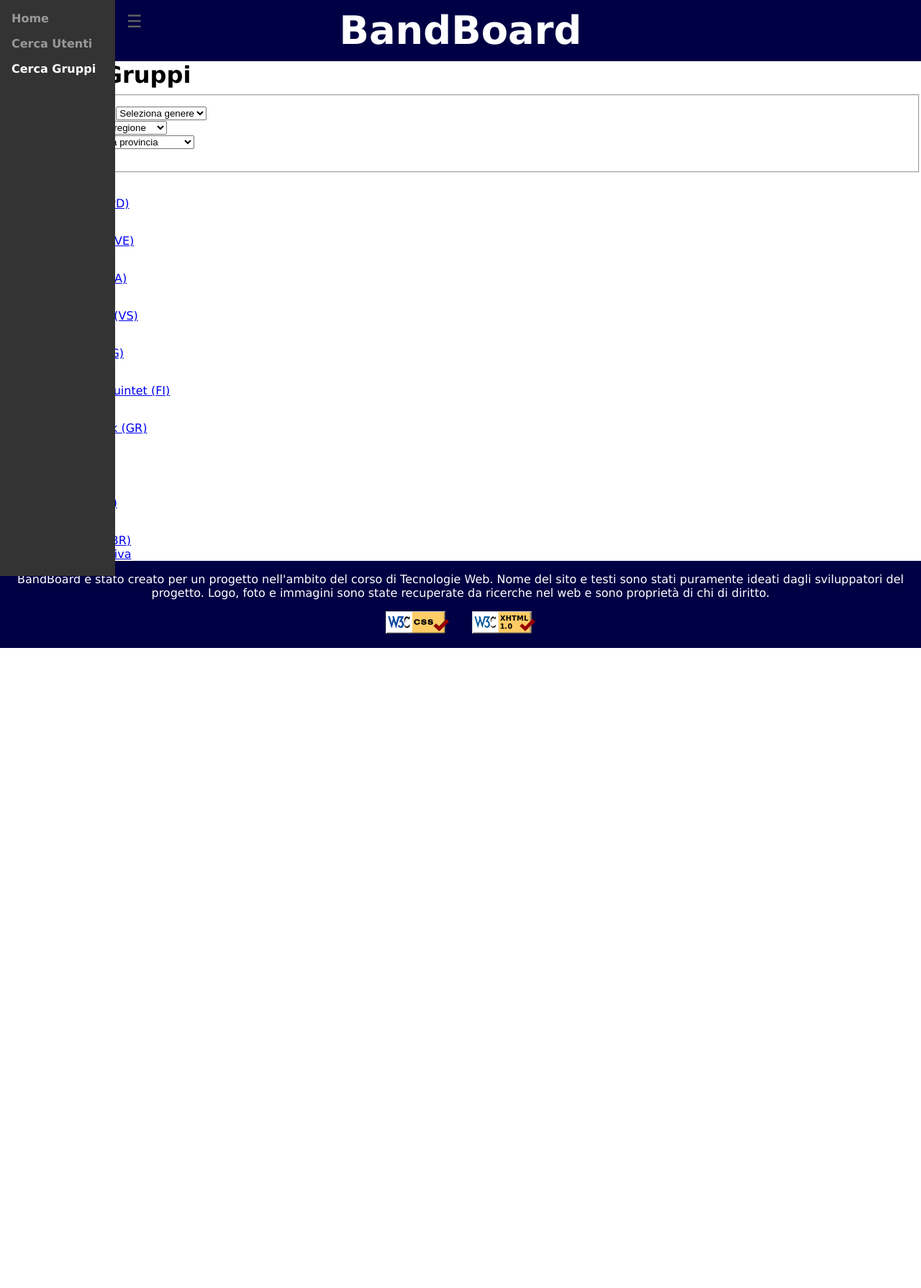
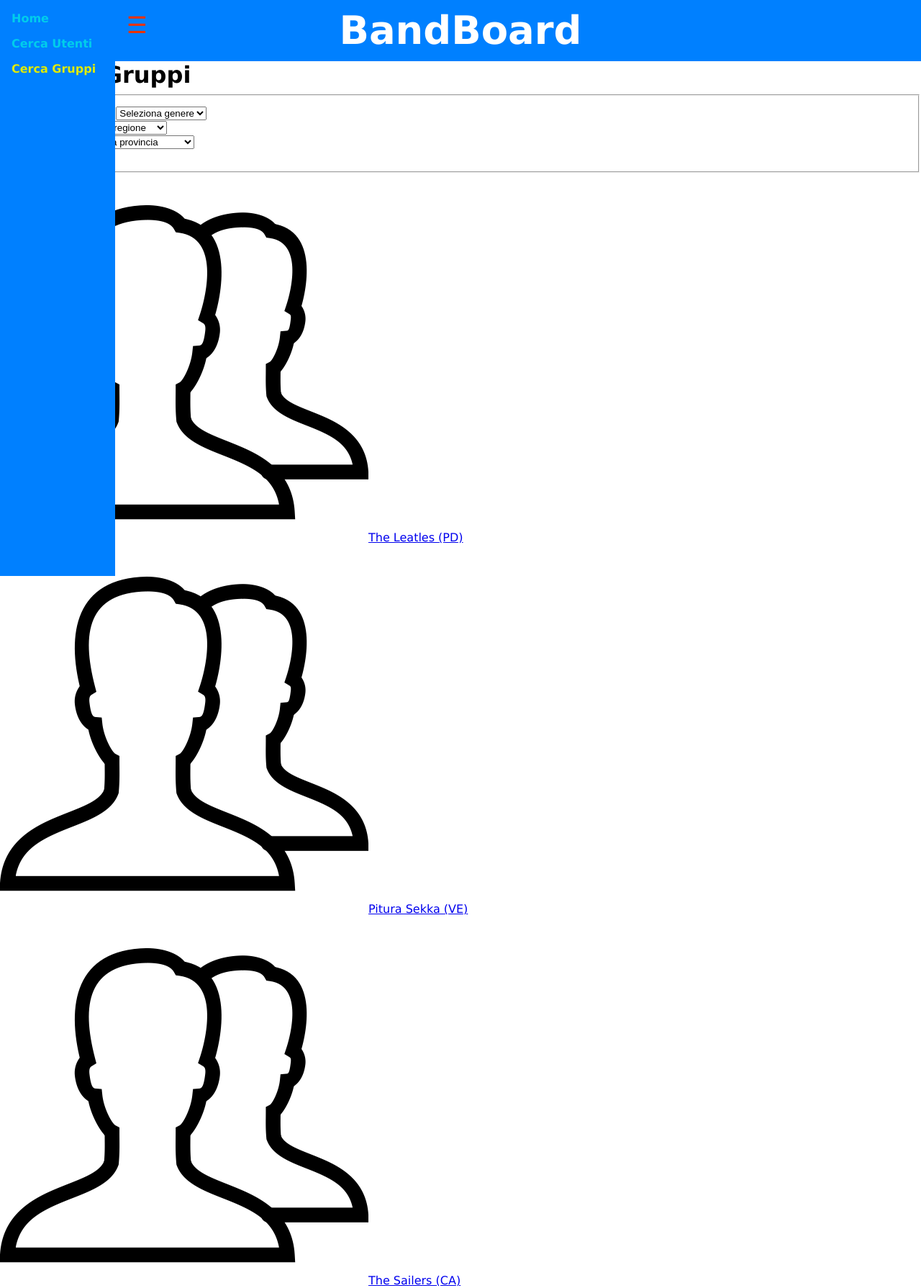
Before and after one commit to TecWebProject/TecWebProject, a PHP site: page /cercaGruppi/index.php in a window 1280 px wide, after a click that opens the changed part. Shown: the top 1789 px of the page at 72% size. Before the commit the page ends 900 px from the top, so only its background shows below. Run offline with PHP 8.4, Linux system fonts and the light colour scheme; data comes from the database, SQL or seed files in the repository.

Commit message:
Sistemata home e test colori menu,header,footer

```diff
--- a/lib/css/style.css
+++ b/lib/css/style.css
@@ -1,4 +1,3 @@
-/* per tutte le pagine */
 html, body {
   margin: 0;
   padding: 0;
@@ -18,7 +17,7 @@
 }
 
 #header {
-  background-color: #004;
+  background-color: #0080FF;
   color: white;
   text-align: center;
 }
@@ -29,7 +28,7 @@
 }
 
 #footer {
-  background: #004;
+  background: #0080FF;
   color: white;
   text-align: center;
   max-width: 100%;
@@ -40,8 +39,8 @@
   margin-bottom: 1em;
 }
 
-#footer img {
-  margin: 0 1em;
+#footer div img {
+  margin: 0.5em;
 }
 
 .logout {
@@ -53,10 +52,42 @@
 #content #testo {
   padding: 1em;
   font-size: 1.5em;
+  text-align: center;
 }
 
-.listImage {
+.suggeriti {
+  text-align: center;
+}
+
+.suggeriti p {
+  padding: 0.5em;
+  text-align: left;
+}
+
+.suggeriti ul {
+  padding: 0.5em;
+}
+
+.suggeriti li.elementResult {
+  display: inline-block;
+  width: 8em;
+  vertical-align: top;
+}
+
+.suggeriti li.elementResult a {
+  display: block;
+  height: 100%;
+  width: 100%;
+  text-align: center;
+}
+
+.suggeriti li.elementResult a .listImage {
+  height: 3em;
   width: 3em;
+}
+
+.suggeriti li.elementResult a p {
+  text-align: center;
 }
 
 /* MENU */
@@ -76,26 +107,24 @@
 }
 
 #menu_button {
-  color: #666;
   position: fixed;
   left: 0;
   margin: 1em 0 0 1em;
 }
 
 #menu_button a {
-  font-size: 150%;
+  color: #EB3200;
+  font-size: 200%;
 }
 
 .nav {
   font-family: Verdana, Arial, Helvetica, sans-serif;
-  background: #333;
+  background: #0080FF;
   position: fixed;
   top: 0;
   right: 100%;
   width: 10em;
   height: 100%;
-  -webkit-transition: left 2s, right 2s;
-  transition: left 2s, right 2s;
 }
 
 .nav ul {
@@ -106,15 +135,15 @@
 
 .nav ul li {
   font-weight: bold;
-  color: #fff;
+  color: #E0EB00;
   margin: 1em;
 }
 
 .nav ul li a {
-  color: rgba(255, 255, 255, 0.5);
+  color: #00CDEB;
   text-decoration: none;
 }
 
 .nav ul li a:hover {
-  color: rgba(255, 255, 255, 0.8);
+  color: #52e9ff;
 }
--- a/lib/css/style.min.css
+++ b/lib/css/style.min.css
@@ -1 +1 @@
-html,body{margin:0;padding:0;font-family:Verdana, Arial, Helvetica, sans-serif;font-size:100%}h1,h2,h3,p,li,ul,a,div,span{margin:0;padding:0}a.external::before{content:'[link esterno] ';font-variant:small-caps}#header{background-color:#004;color:#fff;text-align:center}#header h1{font-size:3.4em;padding:0.2em 0.2em}#footer{background:#004;color:#fff;text-align:center;max-width:100%;padding:1em}#footer p{margin-bottom:1em}#footer img{margin:0 1em}.logout{float:right;padding:0.5em;height:0}#content #testo{padding:1em;font-size:1.5em}.listImage{width:3em}#menu_check{position:absolute;top:0;right:0;display:none}#menu_check:checked+div{left:0}#menu_check:checked+div>label{left:10em}#menu_button{color:#666;position:fixed;left:0;margin:1em 0 0 1em}#menu_button a{font-size:150%}.nav{font-family:Verdana, Arial, Helvetica, sans-serif;background:#333;position:fixed;top:0;right:100%;width:10em;height:100%;-webkit-transition:left 2s, right 2s;transition:left 2s, right 2s}.nav ul{margin:0;padding:0;list-style:none}.nav ul li{font-weight:bold;color:#fff;margin:1em}.nav ul li a{color:rgba(255,255,255,0.5);text-decoration:none}.nav ul li a:hover{color:rgba(255,255,255,0.8)}
+html,body{margin:0;padding:0;font-family:Verdana, Arial, Helvetica, sans-serif;font-size:100%}h1,h2,h3,p,li,ul,a,div,span{margin:0;padding:0}a.external::before{content:'[link esterno] ';font-variant:small-caps}#header{background-color:#0080FF;color:#fff;text-align:center}#header h1{font-size:3.4em;padding:0.2em 0.2em}#footer{background:#0080FF;color:#fff;text-align:center;max-width:100%;padding:1em}#footer p{margin-bottom:1em}#footer div img{margin:0.5em}.logout{float:right;padding:0.5em;height:0}#content #testo{padding:1em;font-size:1.5em;text-align:center}.suggeriti{text-align:center}.suggeriti p{padding:0.5em;text-align:left}.suggeriti ul{padding:0.5em}.suggeriti li.elementResult{display:inline-block;width:8em;vertical-align:top}.suggeriti li.elementResult a{display:block;height:100%;width:100%;text-align:center}.suggeriti li.elementResult a .listImage{height:3em;width:3em}.suggeriti li.elementResult a p{text-align:center}#menu_check{position:absolute;top:0;right:0;display:none}#menu_check:checked+div{left:0}#menu_check:checked+div>label{left:10em}#menu_button{position:fixed;left:0;margin:1em 0 0 1em}#menu_button a{color:#EB3200;font-size:200%}.nav{font-family:Verdana, Arial, Helvetica, sans-serif;background:#0080FF;position:fixed;top:0;right:100%;width:10em;height:100%}.nav ul{margin:0;padding:0;list-style:none}.nav ul li{font-weight:bold;color:#E0EB00;margin:1em}.nav ul li a{color:#00CDEB;text-decoration:none}.nav ul li a:hover{color:#52e9ff}
--- a/lib/php/menu.php
+++ b/lib/php/menu.php
@@ -19,6 +19,6 @@
 		}
 
 		// Stringa finale
-		return "<input type='checkbox' id='menu_check' name='menu_check' />\n<div class='nav'>\n<label id='menu_button' for='menu_check'><a title='Mostra menù laterale'>&#9776;</a></label>\n<ul>\n".implode("\n", $links)."\n</ul>\n</div>\n";
+		return "<input type='checkbox' id='menu_check' name='menu_check' />\n<div class='nav'>\n<label id='menu_button' for='menu_check'><a title='Mostra menu laterale'>&#9776;</a></label>\n<ul>\n".implode("\n", $links)."\n</ul>\n</div>\n";
 	}
 }
```
Also changed, not shown: index.php (+7 -7 lines), lib/css/style.sass (+37 -13 lines).
